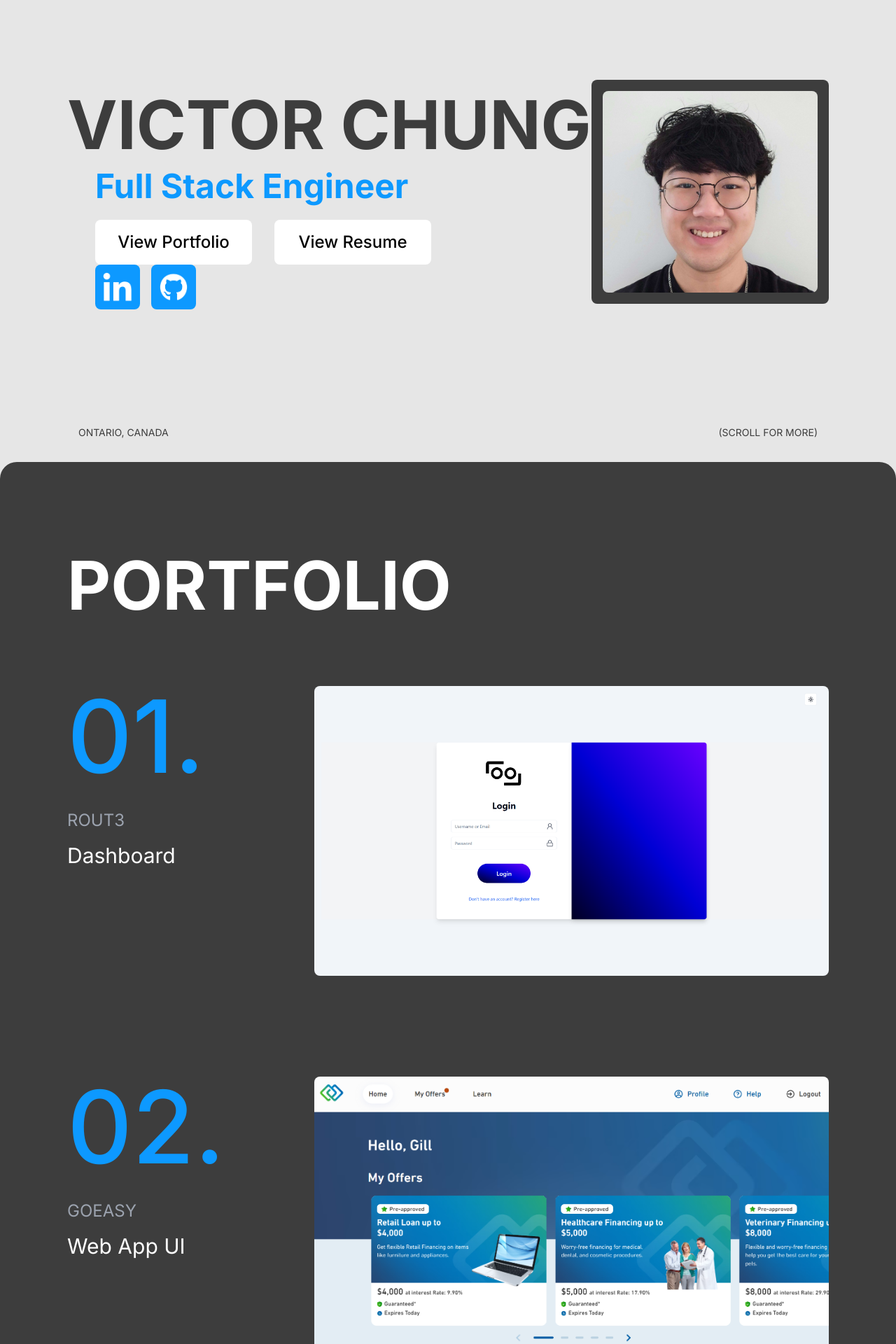
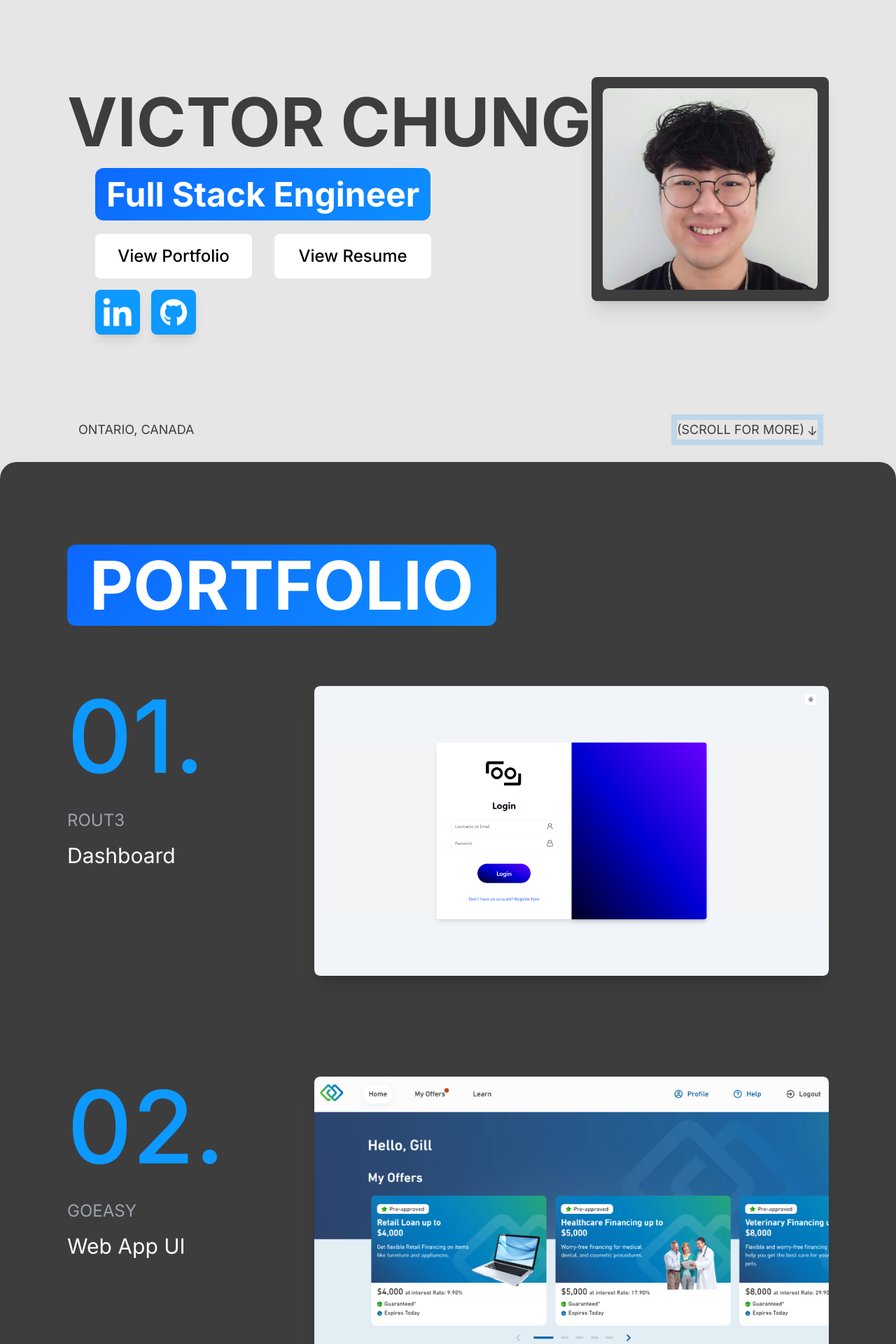
Before and after one commit to TheVicBro/portfolio, a Next.js app: page / in a window 1280 px wide. Shown: the part 140-2060 px from the top of the page at 70% size. Built offline with nearby package versions, Linux system fonts and the light colour scheme.

Commit message:
update site visuals and resume

```diff
--- a/src/app/globals.css
+++ b/src/app/globals.css
@@ -11,8 +11,43 @@ html {
   --padding-left: 0.5rem;
   --padding-right: 0.5rem;
   --width: 8rem;
-  --width-social: 3rem;
   --width-social: 2.5rem;
+}
+
+@keyframes gradient {
+  0% {
+    background-position: 0% 50%;
+  }
+  50% {
+    background-position: 100% 50%;
+  }
+  100% {
+    background-position: 0% 50%;
+  }
+}
+
+@keyframes float {
+  0% {
+    transform: translateY(0px);
+  }
+  50% {
+    transform: translateY(-10px);
+  }
+  100% {
+    transform: translateY(0px);
+  }
+}
+
+@keyframes pulse {
+  0% {
+    box-shadow: 0 0 0 0 rgba(13, 153, 255, 0.4);
+  }
+  70% {
+    box-shadow: 0 0 0 15px rgba(13, 153, 255, 0);
+  }
+  100% {
+    box-shadow: 0 0 0 0 rgba(13, 153, 255, 0);
+  }
 }
 
 .cursor {
@@ -32,6 +67,21 @@ html {
   align-items: center;
   justify-content: center;
   text-align: center;
+  box-shadow: 0 0 15px rgba(13, 153, 255, 0.6);
+}
+
+.scrolldown-indicator {
+  animation: pulse 2s infinite;
+}
+
+.floating-element {
+  animation: float 5s ease-in-out infinite;
+}
+
+.gradient-bg {
+  background: linear-gradient(-45deg, #0D99FF, #0d65ff, #23a6d5, #23d5ab);
+  background-size: 400% 400%;
+  animation: gradient 15s ease infinite;
 }
 
 @media (min-width: 768px) {
--- a/src/app/page.tsx
+++ b/src/app/page.tsx
@@ -3,7 +3,7 @@
 import Link from 'next/link';
 import Image from 'next/image';
 import { useRef, useState, useEffect, ChangeEvent, FormEvent } from 'react';
-import { motion, useScroll, useTransform, useInView } from 'framer-motion';
+import { motion, useScroll, useTransform, useInView, AnimatePresence } from 'framer-motion';
 import { AnimatedText } from '../components/AnimatedText';
 import Navbar from '../components/Navbar';
 import { useSearchParams, useRouter } from 'next/navigation';
@@ -218,24 +218,31 @@ function MainContent() {
                   VICTOR CHUNG
                 </motion.div>
               </div>
-              <div className="mt-1 5xl:px-12 lg:px-10 px-4">
-                <div className="truncate pb-2">
+              <div className="mt-1 5xl:px-12 lg:px-10 px-4 pb-4">
+                <div className="truncate py-4">
                   <motion.div
                     className="5xl:text-7xl 4xl:text-6xl lg:text-5xl md:text-4xl text-2.5xl font-bold text-skyblue leading-none lg:leading-normal"
-                    initial={{ y: "-110%" }}
+                    initial={{ y: "-250%" }}
                     animate={{ y: "0%" }}
                     transition={{ duration: 1, ease: "easeOut" }}
                   >
+                    <span className="gradient-bg bg-clip-text px-4 py-2 text-white rounded-xl">
                       Full Stack Engineer
+                    </span>
                   </motion.div>
                 </div>
                 <div className="flex 5xl:mt-6 mt-1 lg:space-x-8 space-x-2 lg:justify-start justify-center">
                   <motion.button
                     className="rounded-lg bg-white 5xl:text-3xl lg:text-2xl text-xl font-medium 5xl:py-6 lg:py-4 py-3 overflow-hidden whitespace-nowrap"
                     initial={{ width: 0, paddingLeft: 0, paddingRight: 0 }}
-                    animate={{ width: "var(--width)", paddingLeft: "var(--padding-left)", paddingRight: "var(--padding-right)" }}
-                    transition={{ duration: 1, ease: "easeOut" }}
-                    whileTap={{ scale: 0.85 }}
+                    animate={{
+                      width: "var(--width)",
+                      paddingLeft: "var(--padding-left)",
+                      paddingRight: "var(--padding-right)",
+                      transition: { duration: 1, ease: "easeOut" }
+                    }}
+                    whileHover={{ scale: 1.05, transition: { duration: 0.2 } }}
+                    whileTap={{ scale: 0.85, transition: { duration: 0.2 } }}
                     onClick={() => portfolioRef.current?.scrollIntoView({ behavior: 'smooth' })}
                   >
                     <p className="line-clamp-1">{isLg ? 'View Portfolio' : 'Portfolio'}</p>
@@ -243,9 +250,14 @@ function MainContent() {
                   <motion.button
                     className="rounded-lg bg-white 5xl:text-3xl lg:text-2xl text-xl font-medium 5xl:py-6 lg:py-4 py-3 overflow-hidden whitespace-nowrap"
                     initial={{ width: 0, paddingLeft: 0, paddingRight: 0 }}
-                    animate={{ width: "var(--width)", paddingLeft: "var(--padding-left)", paddingRight: "var(--padding-right)" }}
+                    animate={{
+                      width: "var(--width)",
+                      paddingLeft: "var(--padding-left)",
+                      paddingRight: "var(--padding-right)",
+                      transition: { duration: 1, ease: "easeOut" }
+                    }}
+                    whileHover={{ scale: 1.05 }}
                     whileTap={{ scale: 0.85 }}
-                    transition={{ duration: 1, ease: "easeOut" }}
                     onClick={openResume}
                   >
                     <p className="line-clamp-1">{isLg ? 'View Resume' : 'Resume'}</p>
@@ -257,11 +269,11 @@ function MainContent() {
               <div className="flex space-x-4 5xl:px-12 lg:px-10 px-4 lg:mt-0 mt-2">
                 <Link href="https://www.linkedin.com/in/victor-chung-ca/" target="_blank" rel="noopener noreferrer">
                   <motion.button
-                    className="flex justify-center items-center rounded-lg bg-skyblue h-10 md:h-12 lg:h-16"
+                    className="flex justify-center items-center rounded-lg bg-skyblue h-10 md:h-12 lg:h-16 hover:bg-blue-500 transition-colors shadow-lg"
                     initial={{ width: 0 }}
-                    animate={{ width: "var(--width-social)" }}
-                    transition={{ duration: 1, ease: "easeOut" }}
+                    animate={{ width: "var(--width-social)", transition: { duration: 1, ease: "easeOut" } }}
                     layout="preserve-aspect"
+                    whileHover={{ scale: 1.1 }}
                     whileTap={{ scale: 0.85 }}
                   >
                     <div className="w-8 md:w-10 lg:w-14 h-8 md:h-10 lg:h-14 relative">
@@ -271,11 +283,11 @@ function MainContent() {
                 </Link>
                 <Link href="https://github.com/TheVicBro" target="_blank" rel="noopener noreferrer">
                   <motion.button
-                    className="flex justify-center items-center rounded-lg bg-skyblue h-10 md:h-12 lg:h-16"
+                    className="flex justify-center items-center rounded-lg bg-skyblue h-10 md:h-12 lg:h-16 hover:bg-blue-500 transition-colors shadow-lg"
                     initial={{ width: 0 }}
-                    animate={{ width: "var(--width-social)" }}
-                    transition={{ duration: 1, ease: "easeOut" }}
+                    animate={{ width: "var(--width-social)", transition: { duration: 1, ease: "easeOut" } }}
                     layout="preserve-aspect"
+                    whileHover={{ scale: 1.1 }}
                     whileTap={{ scale: 0.85 }}
                   >
                     <div className="w-8 md:w-10 lg:w-14 h-8 md:h-10 lg:h-14 relative">
@@ -285,12 +297,22 @@ function MainContent() {
                 </Link>
               </div>
               <div className="relative">
-                <div className="absolute z-10 5xl:bottom-40 bottom-28 5xl:right-20 right-16 5xl:w-64 5xl:h-60 4xl:w-48 4xl:h-40 bg-white rounded-lg"></div>
-                <div className="absolute z-10 bottom-0 5xl:right-48 right-36 5xl:w-64 5xl:h-56 4xl:w-48 4xl:h-40 bg-white rounded-lg"></div>
+                <motion.div
+                  className="absolute z-10 5xl:bottom-40 bottom-28 5xl:right-20 right-16 5xl:w-64 5xl:h-60 4xl:w-48 4xl:h-40 bg-white rounded-lg shadow-lg floating-element"
+                  initial={{ opacity: 0, x: 50 }}
+                  animate={{ opacity: 1, x: 0 }}
+                  transition={{ duration: 0.5, delay: 0.4 }}
+                ></motion.div>
+                <motion.div
+                  className="absolute z-10 bottom-0 5xl:right-48 right-36 5xl:w-64 5xl:h-56 4xl:w-48 4xl:h-40 bg-white rounded-lg shadow-lg floating-element"
+                  initial={{ opacity: 0, x: -50 }}
+                  animate={{ opacity: 1, x: 0 }}
+                  transition={{ duration: 0.5, delay: 0.6 }}
+                ></motion.div>
               </div>
             </div>
           </div>
-          <div className="bg-lightblack min-w-64 lg:w-1/3 3xl:w-1/4 lg:mx-0 sm:mx-44 h-full rounded-lg -mt-[8.5rem] lg:mt-0">
+          <div className="bg-lightblack min-w-64 lg:w-1/3 3xl:w-1/4 lg:mx-0 sm:mx-44 h-full rounded-lg -mt-[8.5rem] lg:mt-0 shadow-xl">
             <motion.div
               initial={{ height: 0 }}
               animate={{ height: "100%" }}
@@ -298,19 +320,37 @@ function MainContent() {
               className="h-full"
             >
               <div className="w-full h-full 2xl:p-6 p-4">
-                <div className="relative w-full h-full">
-                  <Image src="/profilepic.jpg" alt="profile" className="rounded-lg object-cover" fill />
+                <div className="relative w-full h-full overflow-hidden rounded-lg">
+                  <Image src="/profilepic.jpg" alt="profile" className="rounded-lg object-cover hover:scale-105 transition-transform duration-500" fill />
                 </div>
               </div>
             </motion.div>
           </div>
         </div>
-        <div className="flex lg:mb-8 mb-4 lg:text-md text-sm 5xl:px-48 4xl:px-40 lg:px-28 px-8 justify-between text-lightblack">
+
+            <motion.div
+              className="flex lg:mb-8 mb-4 2xl:text-xl xl:text-lg lg:text-md text-sm 5xl:px-48 4xl:px-40 lg:px-28 px-8 justify-between text-lightblack"
+              initial={{ opacity: 0 }}
+              animate={{ opacity: 1 }}
+              exit={{ opacity: 0 }}
+              transition={{ duration: 0.5 }}
+            >
               <div>ONTARIO, CANADA</div>
-          <div>(SCROLL FOR MORE)</div>
+              <div className="scrolldown-indicator flex items-center">
+                (SCROLL FOR MORE)
+                <motion.span
+                  animate={{ y: [0, 3, 0] }}
+                  transition={{ duration: 1.5, repeat: Infinity }}
+                  className="ml-1"
+                >
+                  ↓
+                </motion.span>
               </div>
             </motion.div>
-      <div ref={portfolioRef} className="relative bg-lightblack z-20 rounded-3xl 5xl:px-48 4xl:px-40 lg:px-24 px-8 lg:py-32 py-16">
+
+      </motion.div>
+
+      <div ref={portfolioRef} className="relative bg-lightblack z-20 rounded-3xl 5xl:px-48 4xl:px-40 lg:px-24 px-8 lg:py-32 py-16 shadow-2xl">
         <motion.div
           ref={portfolioRefView}
           className="5xl:text-10xl 4xl:text-9xl lg:text-8xl text-5xl font-bold text-white lg:mb-24 mb-8"
@@ -318,8 +358,9 @@ function MainContent() {
           animate={portfolioInView ? { opacity: 1, y: 0 } : { opacity: 0, y: -50 }}
           transition={{ duration: 0.8, delay: 0.2 }}
         >
-          PORTFOLIO
+          <span className="gradient-bg bg-clip-text rounded-xl px-8">PORTFOLIO</span>
         </motion.div>
+
         <div className="flex lg:mb-36 mb-24">
           <motion.div
             ref={portfolioItemRef1}
@@ -346,11 +387,21 @@ function MainContent() {
               setIsHovered(false);
             }}
           >
-            <Link href="/rout3" className="cursor-none" onClick={(e) => handlePortfolioItemClick(e, '/rout3')}>
-              <Image src={isHovered ? "/rout3.gif" : "/rout3.png"}  alt="rout3" width={1920} height={1080} className="object-cover rounded-lg flex-grow" draggable="false" />
+            <Link href="/rout3" className="cursor-none group" onClick={(e) => handlePortfolioItemClick(e, '/rout3')}>
+              <div className="overflow-hidden rounded-lg shadow-xl">
+                <Image
+                  src={isHovered ? "/rout3.gif" : "/rout3.png"}
+                  alt="rout3"
+                  width={1920}
+                  height={1080}
+                  className="object-cover rounded-lg flex-grow transform transition-transform duration-700 group-hover:scale-105"
+                  draggable="false"
+                />
+              </div>
             </Link>
           </motion.div>
         </div>
+
         <div className="flex lg:mb-36 mb-24">
           <motion.div
             ref={portfolioItemRef2}
@@ -371,11 +422,21 @@ function MainContent() {
             onMouseEnter={handleMouseEnter}
             onMouseLeave={handleMouseLeave}
           >
-            <Link href="/goeasy" className="cursor-none" onClick={(e) => handlePortfolioItemClick(e, '/goeasy')}>
-              <Image src="/goeasy.png" alt="goeasy" width={1920} height={1080} className="object-cover rounded-lg flex-grow" draggable="false" />
+            <Link href="/goeasy" className="cursor-none group" onClick={(e) => handlePortfolioItemClick(e, '/goeasy')}>
+              <div className="overflow-hidden rounded-lg shadow-xl">
+                <Image
+                  src="/goeasy.png"
+                  alt="goeasy"
+                  width={1920}
+                  height={1080}
+                  className="object-cover rounded-lg flex-grow transform transition-transform duration-700 group-hover:scale-105"
+                  draggable="false"
+                />
+              </div>
             </Link>
           </motion.div>
         </div>
+
         <div className="flex lg:mb-36 mb-8">
           <motion.div
             ref={portfolioItemRef3}
@@ -396,13 +457,23 @@ function MainContent() {
             onMouseEnter={handleMouseEnter}
             onMouseLeave={handleMouseLeave}
           >
-            <Link href="/noblkids" className="cursor-none" onClick={(e) => handlePortfolioItemClick(e, '/noblkids')}>
-              <Image src="/noblkids.png" alt="noblkids" width={1920} height={1080} className="object-cover rounded-lg flex-grow" draggable="false" />
+            <Link href="/noblkids" className="cursor-none group" onClick={(e) => handlePortfolioItemClick(e, '/noblkids')}>
+              <div className="overflow-hidden rounded-lg shadow-xl">
+                <Image
+                  src="/noblkids.png"
+                  alt="noblkids"
+                  width={1920}
+                  height={1080}
+                  className="object-cover rounded-lg flex-grow transform transition-transform duration-700 group-hover:scale-105"
+                  draggable="false"
+                />
+              </div>
             </Link>
           </motion.div>
         </div>
       </div>
-      <div ref={aboutRef} className="flex lg:flex-row flex-col relative 5xl:px-48 4xl:px-40 lg:px-24 px-8 5xl:py-32 4xl:py-24 py-8 lg:h-screen h-auto">
+
+      <div ref={aboutRef} className="flex lg:flex-row flex-col relative 5xl:px-48 4xl:px-40 lg:px-24 px-8 5xl:py-32 4xl:py-24 py-8 lg:h-screen h-auto bg-gradient-to-b from-[#E6E6E6] to-[#f0f0f0]">
         <div className="lg:w-1/3 w-full 4xl:my-12 relative lg:mb-0 mb-8 flex items-center">
           <motion.div
             ref={aboutPictureRef}
@@ -411,14 +482,14 @@ function MainContent() {
             transition={{ duration: 1, ease: "easeOut" }}
             className="w-full"
           >
-            <div className="relative w-full lg:h-full h-auto">
+            <div className="relative w-full lg:h-full h-auto shadow-xl rounded-lg overflow-hidden">
               <Image
                 src="/about.png"
                 alt="about"
                 layout="responsive"
                 width={835}
                 height={1190}
-                className="rounded-lg"
+                className="rounded-lg hover:scale-105 transition-transform duration-700"
                 draggable="false"
               />
             </div>
@@ -441,7 +512,8 @@ function MainContent() {
           />
           <div>
             <motion.button
-              className="rounded-lg bg-white 5xl:text-3xl text-2xl font-medium 5xl:py-6 py-4 px-8 4xl:mt-16 lg:mt-10 m-8"
+              className="rounded-lg bg-lightblack text-white 5xl:text-3xl text-2xl font-medium 5xl:py-6 py-4 px-8 4xl:mt-16 lg:mt-10 m-8 shadow-lg"
+              whileHover={{ scale: 1.05, backgroundColor: "#333" }}
               whileTap={{ scale: 0.85 }}
               onClick={openResume}
             >
@@ -450,12 +522,25 @@ function MainContent() {
           </div>
         </div>
       </div>
-      <div ref={contactRef} className="z-40 bg-lightblack flex flex-col justify-between items-center lg:px-48 px-8 5xl:pt-32 5xl:pb-16 4xl:pt-24 4xl:pb-8 pt-16 pb-4 lg:h-screen h-auto">
 
-          <div className="flex justify-center 5xl:text-10xl 4xl:text-8xl lg:text-7xl text-5xl font-bold text-center text-white">
+      <div ref={contactRef} className="z-40 bg-lightblack flex flex-col justify-between items-center lg:px-48 px-8 5xl:pt-32 5xl:pb-16 4xl:pt-24 4xl:pb-8 pt-16 pb-4 lg:h-screen h-auto relative overflow-hidden">
+        <div className="absolute inset-0 opacity-10">
+          <div className="gradient-bg w-full h-full"></div>
+        </div>
+
+        <div className="relative z-10 flex justify-center 5xl:text-10xl 4xl:text-8xl lg:text-7xl text-5xl font-bold text-center text-white">
+          <motion.span
+            initial={{ opacity: 0, y: -50 }}
+            whileInView={{ opacity: 1, y: 0 }}
+            transition={{ duration: 0.8 }}
+            viewport={{ once: true }}
+            className="gradient-bg bg-clip-text px-8 py-4 rounded-xl"
+          >
             CONTACT
+          </motion.span>
         </div>
-          <form onSubmit={handleSubmit} className="w-full max-w-screen-lg mx-auto">
+
+        <form onSubmit={handleSubmit} className="w-full max-w-screen-lg mx-auto relative z-10">
           <div>
             <div className="flex lg:flex-row flex-col text-white 5xl:text-5xl 4xl:text-4xl lg:text-2xl text-3xl lg:mt-0 mt-12 lg:space-x-8 space-y-4 lg:space-y-0 lg:h-full h-auto">
               <div className="flex flex-col w-full lg:w-1/2">
@@ -468,7 +553,7 @@ function MainContent() {
                     <input
                       type="text"
                       name="name"
-                        className="4xl:mt-4 mt-2 border-4 border-white px-4 py-2 bg-lightblack rounded w-full lg:max-w-lg max-w-sm mx-auto"
+                      className="4xl:mt-4 mt-2 border-4 border-white px-4 py-2 bg-lightblack rounded w-full lg:max-w-lg max-w-sm mx-auto focus:border-skyblue transition-colors"
                       value={formData.name}
                       onChange={handleChange}
                       required
@@ -484,7 +569,7 @@ function MainContent() {
                     <input
                       type="email"
                       name="email"
-                        className="4xl:mt-4 mt-2 border-4 border-white px-4 py-2 bg-lightblack rounded w-full lg:max-w-lg max-w-sm mx-auto"
+                      className="4xl:mt-4 mt-2 border-4 border-white px-4 py-2 bg-lightblack rounded w-full lg:max-w-lg max-w-sm mx-auto focus:border-skyblue transition-colors"
                       value={formData.email}
                       onChange={handleChange}
                       required
@@ -500,7 +585,7 @@ function MainContent() {
                     <input
                       type="text"
                       name="company"
-                        className="4xl:mt-4 mt-2 border-4 border-white px-4 py-2 bg-lightblack rounded w-full lg:max-w-lg max-w-sm mx-auto"
+                      className="4xl:mt-4 mt-2 border-4 border-white px-4 py-2 bg-lightblack rounded w-full lg:max-w-lg max-w-sm mx-auto focus:border-skyblue transition-colors"
                       value={formData.company}
                       onChange={handleChange}
                       required
@@ -516,7 +601,7 @@ function MainContent() {
                 <div>
                   <textarea
                     name="inquiry"
-                      className="4xl:mt-4 mt-2 border-4 border-white p-4 bg-lightblack rounded w-full lg:max-w-lg max-w-sm mx-auto resize-none"
+                    className="4xl:mt-4 mt-2 border-4 border-white p-4 bg-lightblack rounded w-full lg:max-w-lg max-w-sm mx-auto resize-none focus:border-skyblue transition-colors"
                     rows={8}
                     value={formData.inquiry}
                     onChange={handleChange}
@@ -528,8 +613,9 @@ function MainContent() {
           </div>
           <div className="flex justify-center lg:mb-0 mb-8">
             <motion.button
-                className="bg-skyblue 5xl:text-5xl 4xl:text-4xl lg:text-2xl text-3xl text-white rounded-lg 5xl:mt-12 4xl:mt-8 mt-4 5xl:p-6 p-4"
+              className="gradient-bg 5xl:text-5xl 4xl:text-4xl lg:text-2xl text-3xl text-white rounded-lg 5xl:mt-12 4xl:mt-8 mt-4 5xl:p-6 p-4 shadow-lg"
               type="submit"
+              whileHover={{ scale: 1.05 }}
               whileTap={{ scale: 0.85 }}
             >
               Submit
@@ -537,13 +623,14 @@ function MainContent() {
           </div>
         </form>
 
-        <div className="flex items-center justify-between w-full mt-0">
+        <div className="flex items-center justify-between w-full mt-0 relative z-10">
           <div className="flex 5xl:text-6xl 4xl:text-6xl 2xl:text-5xl text-4xl font-bold text-left text-white">
             © 2024 VICTOR CHUNG
           </div>
           <div>
             <motion.button
-              className="bg-skyblue text-white text-5xl rounded-full 4xl:w-32 4xl:h-32 lg:w-20 lg:h-20 w-24 h-24"
+              className="gradient-bg text-white text-5xl rounded-full 4xl:w-32 4xl:h-32 lg:w-20 lg:h-20 w-24 h-24 shadow-lg"
+              whileHover={{ scale: 1.1 }}
               whileTap={{ scale: 0.85 }}
               onClick={() => topRefView.current?.scrollIntoView({ behavior: 'smooth' })}
             >
--- a/src/components/Navbar.tsx
+++ b/src/components/Navbar.tsx
@@ -36,7 +36,7 @@ export default function Navbar({ portfolioRef, aboutRef, contactRef }: NavbarPro
 
   return (
     <motion.div
-      className="flex items-center justify-between 5xl:pt-16 2xl:pt-12 lg:pt-8 pt-6 5xl:px-48 4xl:px-40 lg:px-24 px-8 text-lightblack"
+      className="flex items-center justify-between 5xl:pt-16 2xl:pt-12 lg:pt-8 md:pt-6 pt-4 5xl:px-48 4xl:px-40 lg:px-24 px-8 text-lightblack"
       initial={{ opacity: 0, y: -140 }}
       animate={{ opacity: 1, y: 0 }}
       transition={{ duration: 1, ease: 'easeOut' }}
```
Also changed, not shown: 1 other file (tests, documents, lock files or other folders). Lines whose indentation alone changed are shown as unchanged.
